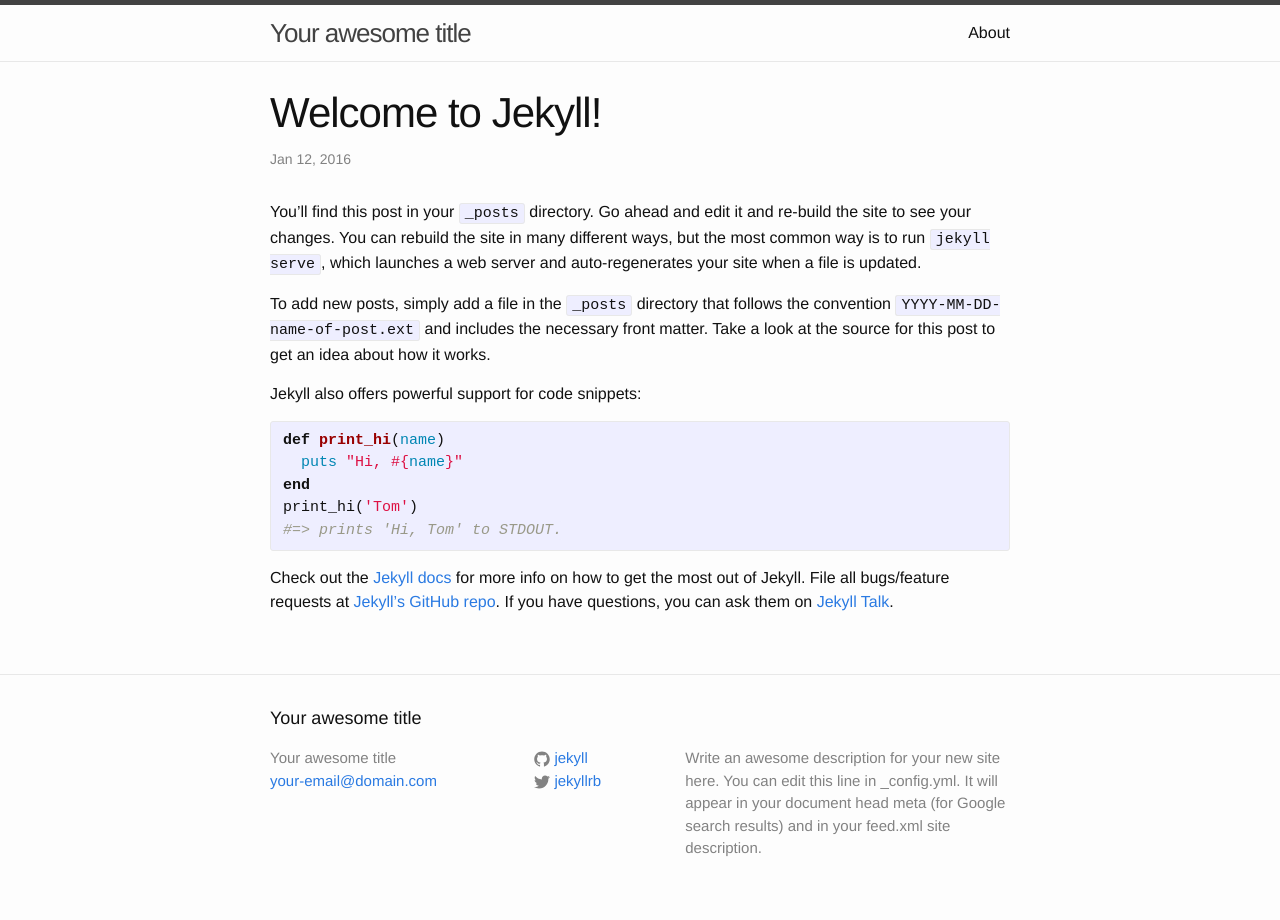
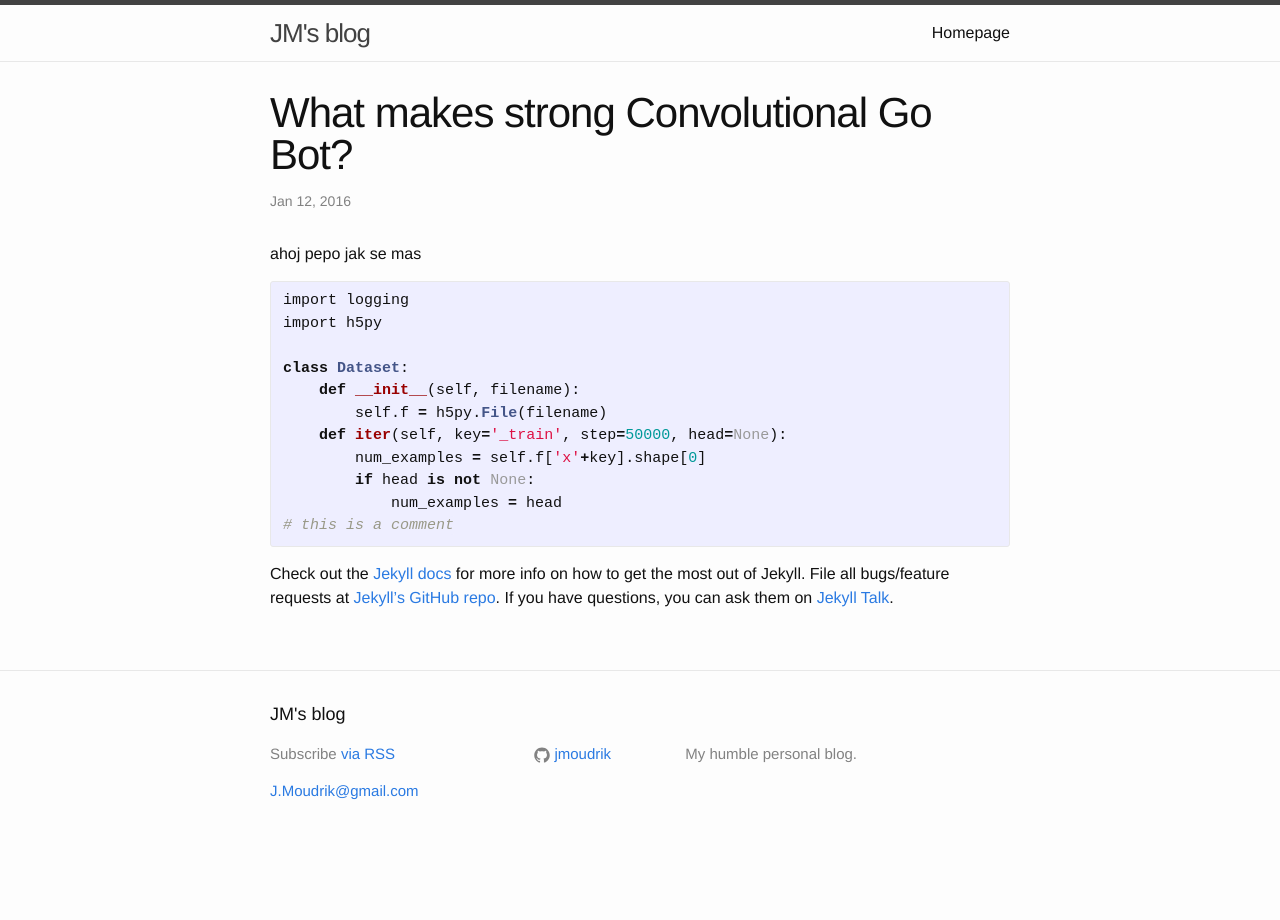
Before and after one commit to jmoudrik/jmoudrik.github.io, a Jekyll site: the page built from _posts/2016-01-12-welcome-to-jekyll.markdown, in a window 1280 px wide. Built offline with Jekyll 4.4.1, drawn with Linux system fonts in a browser that asks for light colours.

Commit message:
initial commit

```diff
--- a/_config.yml
+++ b/_config.yml
@@ -6,16 +6,13 @@
 # 'jekyll serve'. If you change this file, please restart the server process.
 
 # Site settings
-title: Your awesome title
-email: your-email@domain.com
+title: JM's blog
+email: J.Moudrik@gmail.com
 description: > # this means to ignore newlines until "baseurl:"
-  Write an awesome description for your new site here. You can edit this
-  line in _config.yml. It will appear in your document head meta (for
-  Google search results) and in your feed.xml site description.
+    My humble personal blog.
 baseurl: "" # the subpath of your site, e.g. /blog
-url: "http://yourdomain.com" # the base hostname & protocol for your site
-twitter_username: jekyllrb
-github_username:  jekyll
-
+url: "http://jmoudrik.github.io" # the base hostname & protocol for your site
+homepage: "http://j2m.cz/~jm/"
+github_username:  jmoudrik
 # Build settings
 markdown: kramdown
--- a/_includes/footer.html
+++ b/_includes/footer.html
@@ -7,7 +7,10 @@
     <div class="footer-col-wrapper">
       <div class="footer-col footer-col-1">
         <ul class="contact-list">
-          <li>{{ site.title }}</li>
+			<!-- <li>{{ site.title }}</li> -->
+			<li>
+  <p class="rss-subscribe">Subscribe <a href="{{ "/feed.xml" | prepend: site.baseurl }}">via RSS</a></p>
+			</li>
           <li><a href="mailto:{{ site.email }}">{{ site.email }}</a></li>
         </ul>
       </div>
--- a/_includes/header.html
+++ b/_includes/header.html
@@ -1,6 +1,10 @@
 <header class="site-header">
 
   <div class="wrapper">
+
+	  <!--
+	<img src="http://j2m.cz/~jm/avatar_profil2.jpg" style="width:40px;height:40px;" />
+	-->
 
     <a class="site-title" href="{{ site.baseurl }}/">{{ site.title }}</a>
 
@@ -18,6 +22,9 @@
           {% if my_page.title %}
           <a class="page-link" href="{{ my_page.url | prepend: site.baseurl }}">{{ my_page.title }}</a>
           {% endif %}
+          {% if my_page.linkname %}
+          <a class="page-link" href="{{ my_page.external_url }}">{{ my_page.linkname }}</a>
+          {% endif %}
         {% endfor %}
       </div>
     </nav>
--- a/_posts/2016-01-12-welcome-to-jekyll.markdown
+++ b/_posts/2016-01-12-welcome-to-jekyll.markdown
@@ -1,21 +1,25 @@
 ---
 layout: post
-title:  "Welcome to Jekyll!"
+title:  "What makes strong Convolutional Go Bot?"
 date:   2016-01-12 15:09:18 +0100
-categories: jekyll update
+excerpt: "ahoj pepo!"
+categories: post
 ---
-You’ll find this post in your `_posts` directory. Go ahead and edit it and re-build the site to see your changes. You can rebuild the site in many different ways, but the most common way is to run `jekyll serve`, which launches a web server and auto-regenerates your site when a file is updated.
+ahoj pepo jak se mas
 
-To add new posts, simply add a file in the `_posts` directory that follows the convention `YYYY-MM-DD-name-of-post.ext` and includes the necessary front matter. Take a look at the source for this post to get an idea about how it works.
+{% highlight python %}
+import logging
+import h5py
 
-Jekyll also offers powerful support for code snippets:
+class Dataset:
+    def __init__(self, filename):
+        self.f = h5py.File(filename)
+    def iter(self, key='_train', step=50000, head=None):
+        num_examples = self.f['x'+key].shape[0]
+        if head is not None:
+            num_examples = head
+# this is a comment
 
-{% highlight ruby %}
-def print_hi(name)
-  puts "Hi, #{name}"
-end
-print_hi('Tom')
-#=> prints 'Hi, Tom' to STDOUT.
 {% endhighlight %}
 
 Check out the [Jekyll docs][jekyll-docs] for more info on how to get the most out of Jekyll. File all bugs/feature requests at [Jekyll’s GitHub repo][jekyll-gh]. If you have questions, you can ask them on [Jekyll Talk][jekyll-talk].
--- a/index.html
+++ b/index.html
@@ -14,10 +14,9 @@ layout: default
         <h2>
           <a class="post-link" href="{{ post.url | prepend: site.baseurl }}">{{ post.title }}</a>
         </h2>
+
+		<p>{{ post.excerpt }}</p>
       </li>
     {% endfor %}
   </ul>
-
-  <p class="rss-subscribe">subscribe <a href="{{ "/feed.xml" | prepend: site.baseurl }}">via RSS</a></p>
-
 </div>
```
Also changed, not shown: about.md (+2 -13 lines), README.md (deleted), 6 other files.
